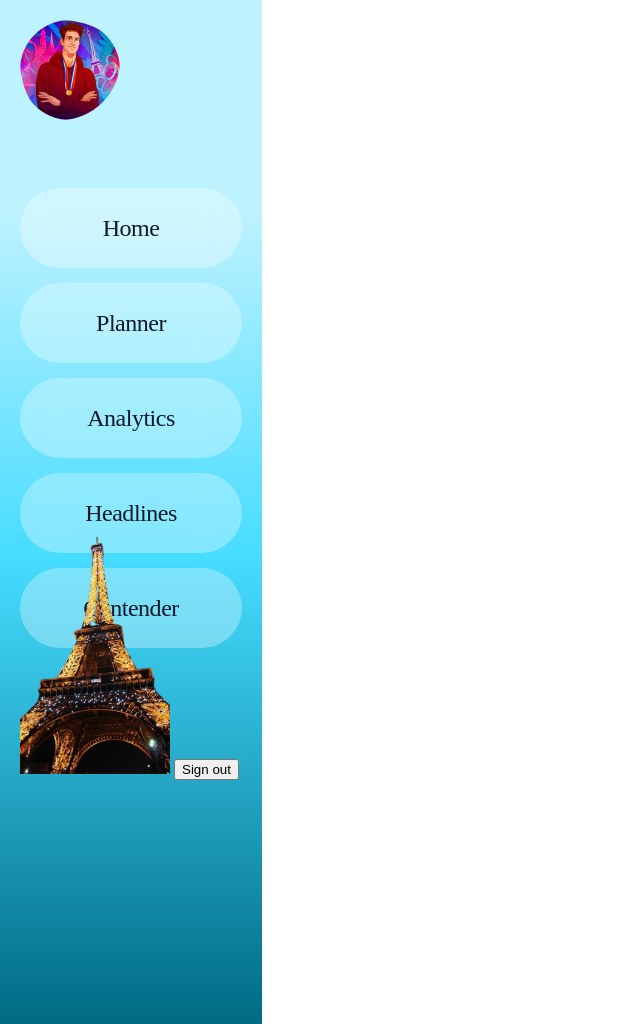
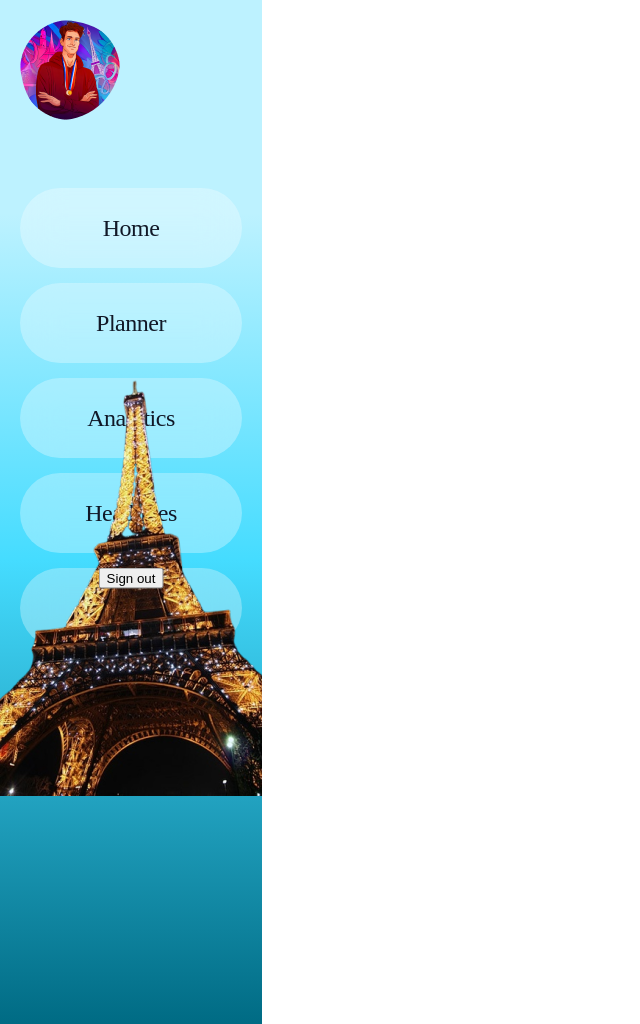
Before and after one commit to Adityasah2004/Olympulse_Website, a PHP site: page /web.html in a window 1280 px wide. Shown: the whole page, without its empty margins (0-640 px from the left). Run offline with PHP 8.4, Linux system fonts and the light colour scheme.

Commit message:
[ADDED]made the css respnsive and made the website look close to the figma design

```diff
--- a/web.css
+++ b/web.css
@@ -69,19 +69,19 @@ backdrop-filter: blur(20px);
 .fixed-image {
   position: fixed;
   bottom: 0;
-  padding: 20px;
   text-align: center;
+  z-index: 0;
 }
 
 .fixed-image img {
-  width: 150px;
-  height: auto;
+  position: relative;
+  z-index: -1;
 }
 
-.fixed-image button.sign-out {
-  background-color: #FF0000; /* Button background color */
-  color: #FFFFFF;
-  border: none;
-  padding: 10px 20px;
-  margin-top: 10px;
+.fixed-image button#sign-out {
+  position: absolute;
+  top: 50%;
+  left: 50%;
+  transform: translate(-50%, -50%);
+  z-index: 1;
 }
--- a/web.html
+++ b/web.html
@@ -1,7 +1,8 @@
 <!DOCTYPE html>
 <html>
 <head>
-  <title>Container Example</title>
+  <meta charset="utf-8">
+  <title>OLYMPULSE website</title>
   <link rel="stylesheet" type="text/css" href="web.css">
 </head>
 <body>
@@ -18,7 +19,7 @@
           </ul>
         <div class="fixed-image">
           <img src="assets/image 7.png" alt="Image">
-          <button id="Sign_Out_Button">Sign out</button>
+          <button id="sign-out">Sign out</button>
         </div>
   </div>
 
```
